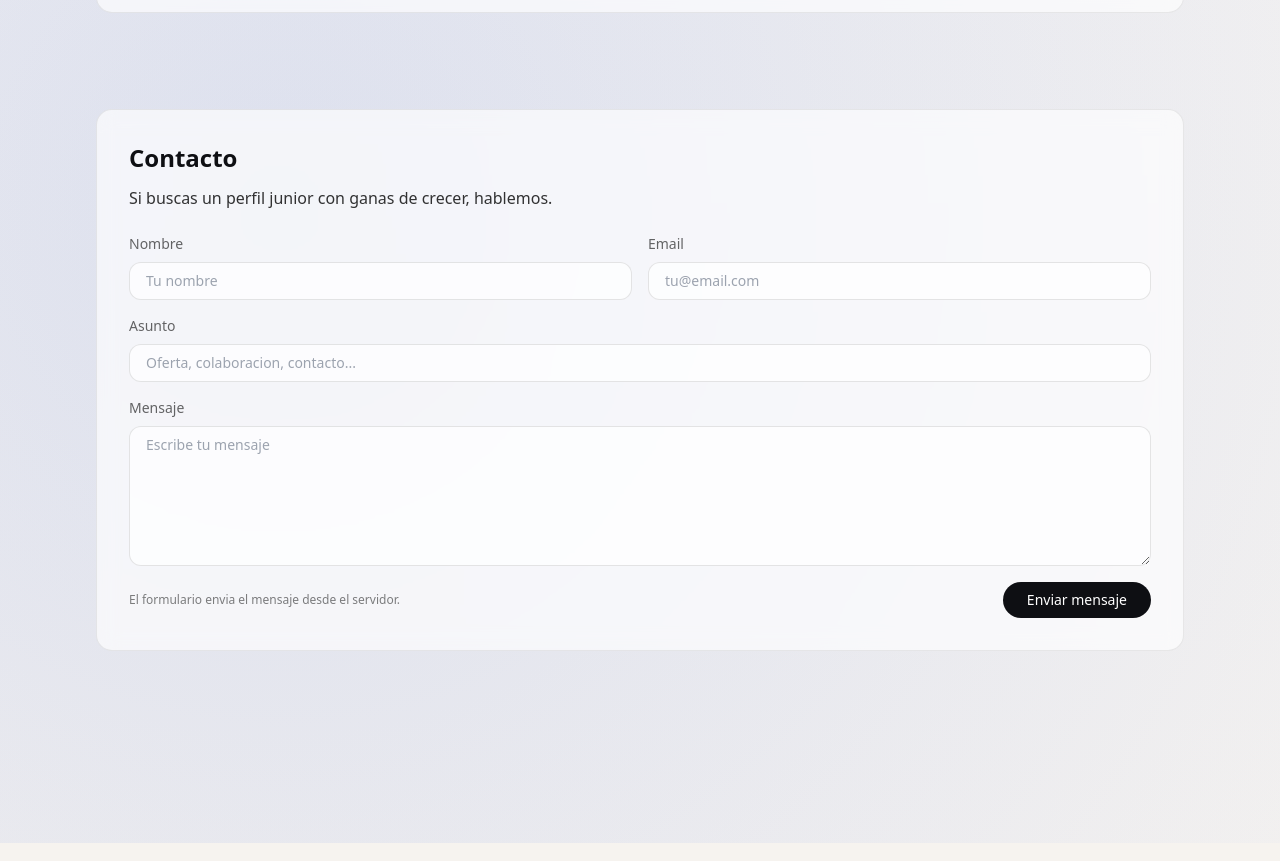
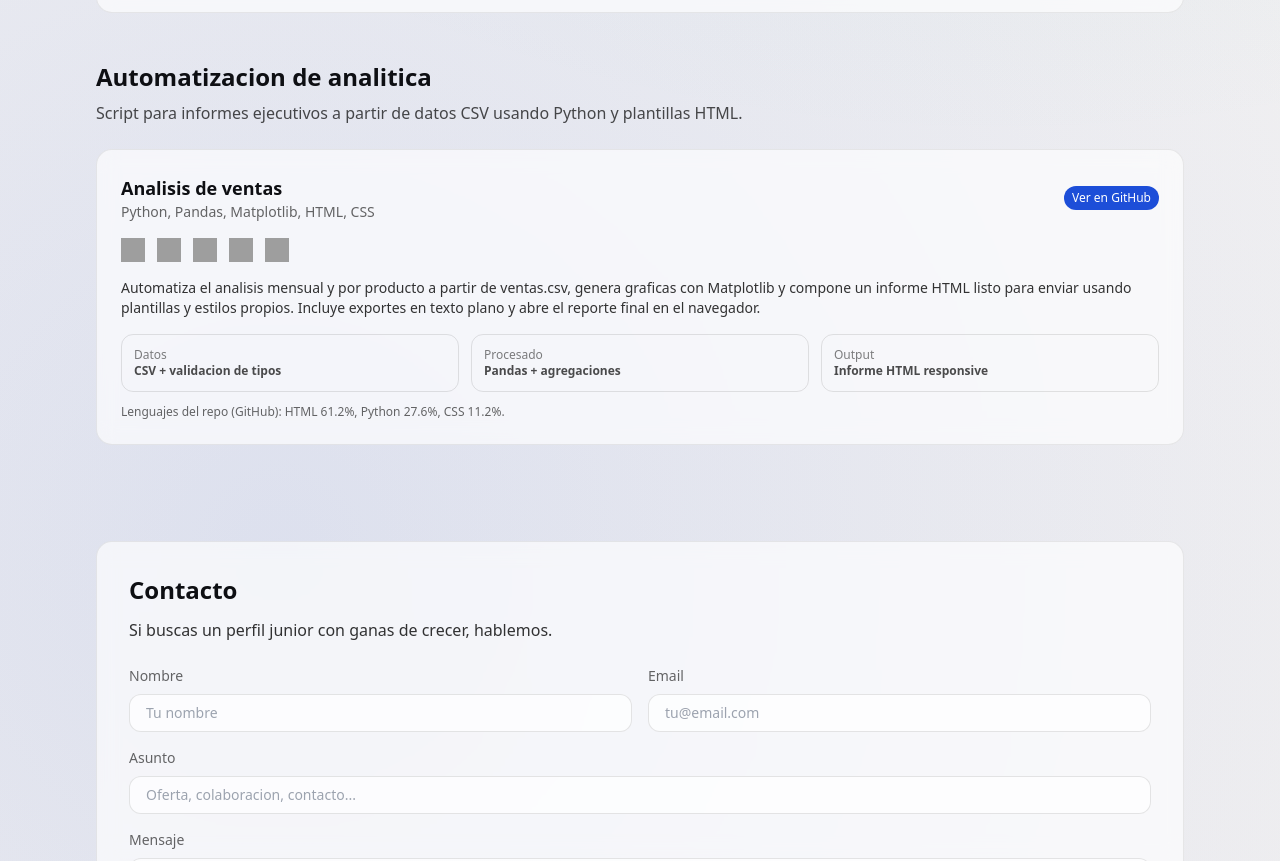
Before and after one commit to sorondoma-dotcom/sorondoma-dotcom.github.io, a website: page index.html in a window 1280 px wide. Shown: the part 2304-3165 px from the top of the page. Drawn offline with nearby package versions, Linux system fonts and the light colour scheme; grey boxes are pictures that could not be loaded.

Commit message:
update porfold

```diff
--- a/partials/proyectos.html
+++ b/partials/proyectos.html
@@ -44,4 +44,45 @@
       Lenguajes del repo (GitHub): HTML 40.3%, PHP 24.1%, TypeScript 19.7%, SCSS 10.5%, JavaScript 3.5%, Python 1.8%.
     </p>
   </div>
+
+  <div class="mt-12 reveal">
+    <h2 class="text-2xl font-semibold">Automatizacion de analitica</h2>
+    <p class="mt-2 text-black/70">Script para informes ejecutivos a partir de datos CSV usando Python y plantillas HTML.</p>
+  </div>
+  <div class="mt-6 reveal glass rounded-2xl p-6">
+    <div class="flex items-center justify-between flex-wrap gap-3">
+      <div>
+        <h3 class="text-lg font-semibold">Analisis de ventas</h3>
+        <p class="text-sm text-black/60">Python, Pandas, Matplotlib, HTML, CSS</p>
+      </div>
+      <a class="text-xs px-2 py-1 rounded-full bg-[var(--blue)] text-white hover:opacity-90" href="https://github.com/sorondoma-dotcom/analisis-de-ventas" target="_blank" rel="noreferrer">Ver en GitHub</a>
+    </div>
+    <div class="mt-4 flex flex-wrap items-center gap-3">
+      <img class="tech-logo h-6 w-6" src="https://cdn.simpleicons.org/python/0e0f13" alt="Python" />
+      <img class="tech-logo h-6 w-6" src="https://cdn.simpleicons.org/pandas/0e0f13" alt="Pandas" />
+      <img class="tech-logo h-6 w-6" src="https://cdn.simpleicons.org/matplotlib/0e0f13" alt="Matplotlib" />
+      <img class="tech-logo h-6 w-6" src="https://cdn.simpleicons.org/html5/0e0f13" alt="HTML5" />
+      <img class="tech-logo h-6 w-6" src="https://cdn.simpleicons.org/css3/0e0f13" alt="CSS3" />
+    </div>
+    <p class="mt-4 text-sm text-black/80">
+      Automatiza el analisis mensual y por producto a partir de ventas.csv, genera graficas con Matplotlib y compone un informe HTML listo para enviar usando plantillas y estilos propios. Incluye exportes en texto plano y abre el reporte final en el navegador.
+    </p>
+    <div class="mt-4 grid gap-3 sm:grid-cols-3 text-xs text-black/70">
+      <div class="rounded-xl border border-black/10 p-3">
+        <p class="text-black/50">Datos</p>
+        <p class="font-semibold">CSV + validacion de tipos</p>
+      </div>
+      <div class="rounded-xl border border-black/10 p-3">
+        <p class="text-black/50">Procesado</p>
+        <p class="font-semibold">Pandas + agregaciones</p>
+      </div>
+      <div class="rounded-xl border border-black/10 p-3">
+        <p class="text-black/50">Output</p>
+        <p class="font-semibold">Informe HTML responsive</p>
+      </div>
+    </div>
+    <p class="mt-3 text-xs text-black/60">
+      Lenguajes del repo (GitHub): HTML 61.2%, Python 27.6%, CSS 11.2%.
+    </p>
+  </div>
 </section>
```
